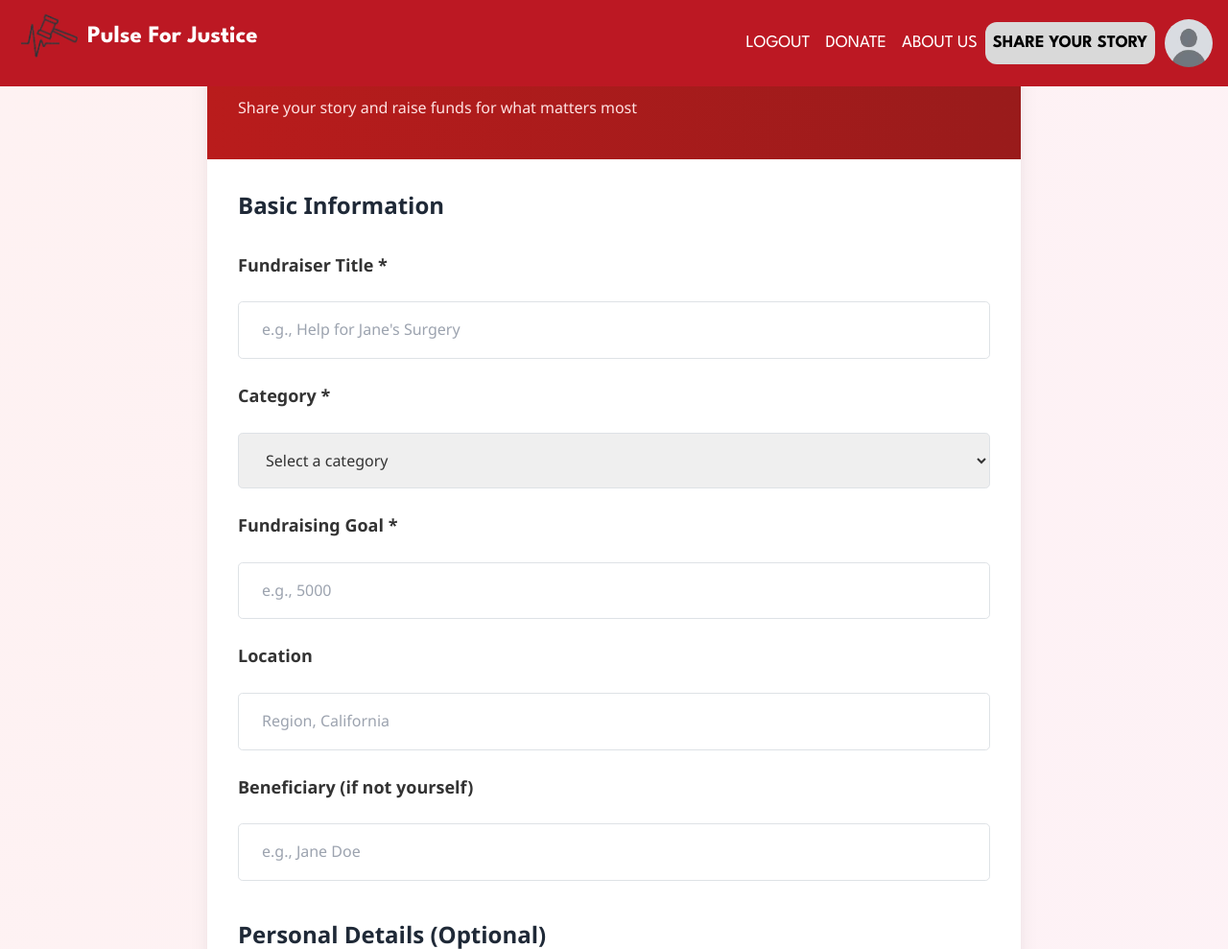
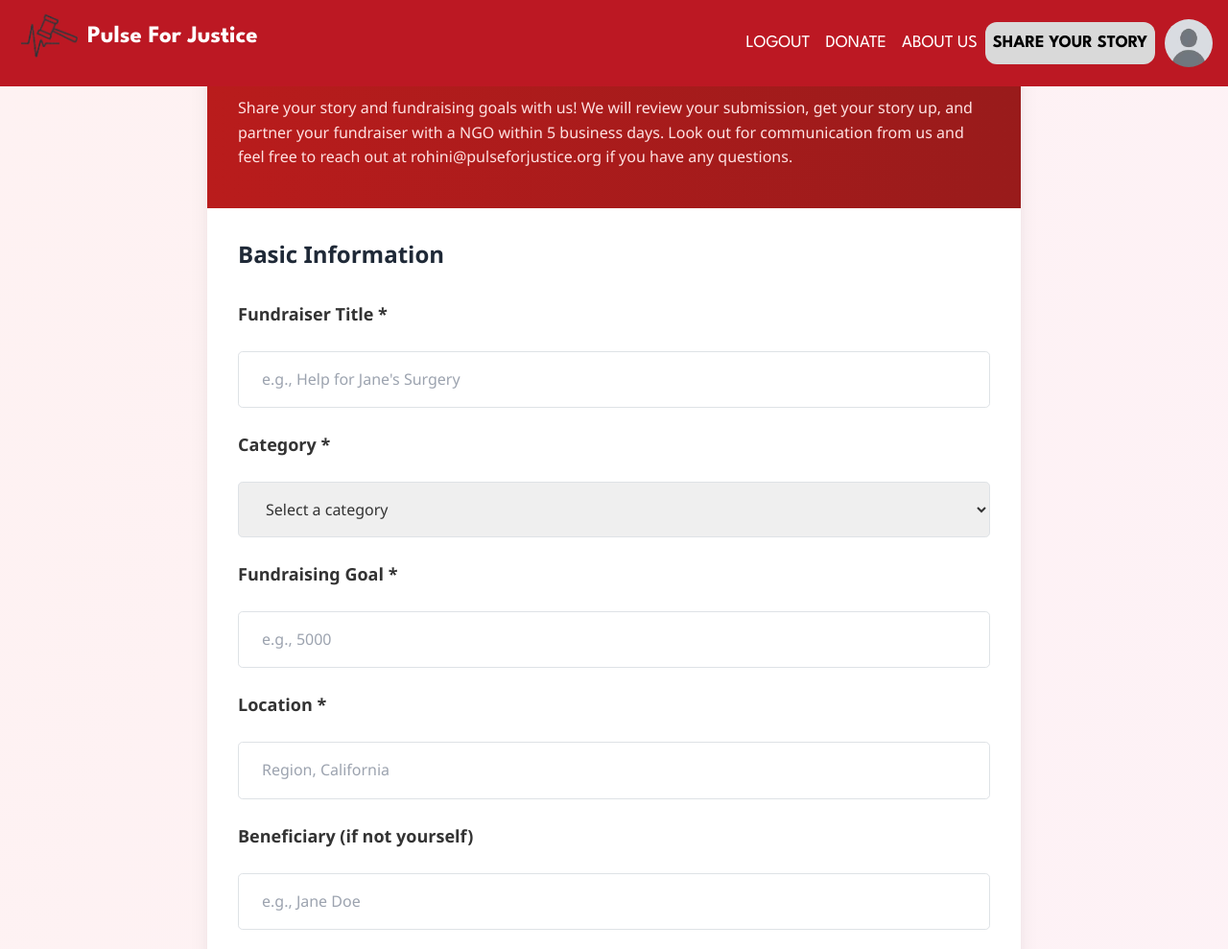
Before and after one commit to actuallyanisa/pulse4justice, a Flask app: page /form in a window 1280 px wide. Shown: the top 989 px of the page at 96% size. Run offline with Flask 3, Linux system fonts and the light colour scheme; a user stored in the database is signed in; some libraries are stand-ins or nearby versions.

```diff
--- a/website/templates/aboutus.html
+++ b/website/templates/aboutus.html
@@ -261,7 +261,7 @@ A donation based platform, Pulse for Justice seeks to create equal access in the
   <div class="our-story-section">
     <h2>Our Story</h2>
     <p>
-      Pulse for Justice was founded in 2025 on the vision of healthcare without discrimination. Born from a single hope, we have built this platform on that vision while connecting with many organizations who share our aspirations. Today, we help people accelerate their experiences while helping thousands whose stories align.
+      Pulse for Justice was founded in 2025 on the vision of healthcare without discrimination. Born from a single hope, we have built this platform on that vision while connecting with many organizations who share our aspirations. Today, we help people accelerate their experiences to aid thousands whose stories align.
     </p>
   </div>
 </div>
--- a/website/templates/form.html
+++ b/website/templates/form.html
@@ -13,7 +13,7 @@
           <svg class="lucide lucide-heart w-8 h-8 text-white" xmlns="http://www.w3.org/2000/svg" fill="none" stroke="currentColor" stroke-width="2"><use href="#heart" /></svg>
           Create Your Fundraiser
         </h1>
-        <p class="text-red-100 mt-2">Share your story and raise funds for what matters most</p>
+        <p class="text-red-100 mt-2">Share your story and fundraising goals with us! We will review your submission, get your story up, and partner your fundraiser with a NGO within 5 business days. Look out for communication from us and feel free to reach out at rohini@pulseforjustice.org if you have any questions.</p>
       </div>
 
       <!-- Form -->
@@ -42,7 +42,7 @@
           <label>Fundraising Goal *</label>
           <input type="number" name="goal" min="0" required placeholder="e.g., 5000" class="w-full px-4 py-3 border rounded-lg" />
 
-          <label>Location</label>
+          <label>Location *</label>
           <input type="text" name="location" placeholder="Region, California" class="w-full px-4 py-3 border rounded-lg" />
 
           <label>Beneficiary (if not yourself)</label>
@@ -84,8 +84,8 @@
 
         <!-- Story -->
         <section class="space-y-6">
-          <h2 class="text-2xl font-semibold text-gray-800">Tell Your Story</h2>
-          <textarea name="story" rows="6" class="w-full px-4 py-3 border rounded-lg"></textarea>
+          <label for="story" class="text-2xl font-semibold text-gray-800">Your Story *</label>
+          <textarea id="story" name="story" rows="6" class="w-full px-4 py-3 border rounded-lg" required></textarea>
         </section>
 
         <!-- Organizer Info -->
@@ -100,14 +100,14 @@
           <label>Phone</label>
           <input type="tel" name="organizerPhone" class="w-full px-4 py-3 border rounded-lg" />
 
-          <label>Relationship to Beneficiary *</label>
+          <label>Relationship to Beneficiary (if not yourself) </label>
           <input type="text" name="relationship" required class="w-full px-4 py-3 border rounded-lg" />
         </section>
 
         <!-- PayPal Info -->
         <section class="space-y-6">
           <h2 class="text-2xl font-semibold text-gray-800">PayPal Information</h2>
-          <label>PayPal Email</label>
+          <label>PayPal Email *</label>
           <input type="email" name="paypal" placeholder="your-paypal@example.com" class="w-full px-4 py-3 border rounded-lg" />
         </section>
 
--- a/website/templates/home.html
+++ b/website/templates/home.html
@@ -491,13 +491,15 @@
       </div>
       <div class="footer-bar">
         <div class="footer-left" style="align-self: flex-end;">
+          <a href="/form">
           <button>Share your own story</button>
+          </a>
         </div>
 
         <div class="footer-right-centered" style="margin-left: 0; transform: translate(-82px, -30px);">
           <h3 style="font-size: 1.5rem; font-weight: 600;">Interested in a partnership?</h3>
           <p style="font-size: 1.1rem;">Contact us at:</p>
-          <p style="font-size: 1.1rem;">pulseforjustice.org</p>
+          <p style="font-size: 1.1rem;">rohini@pulseforjustice.org</p>
           <p style="font-size: 1.1rem;">
             <a href="https://www.instagram.com/pulseforjustice_official/" target="_blank" style="color: white; text-decoration: none;">
               <i class="fa fa-instagram" style="font-size: 1.3rem; position: relative; top: 2px; left: 4px;"></i> @pulseforjustice
```
